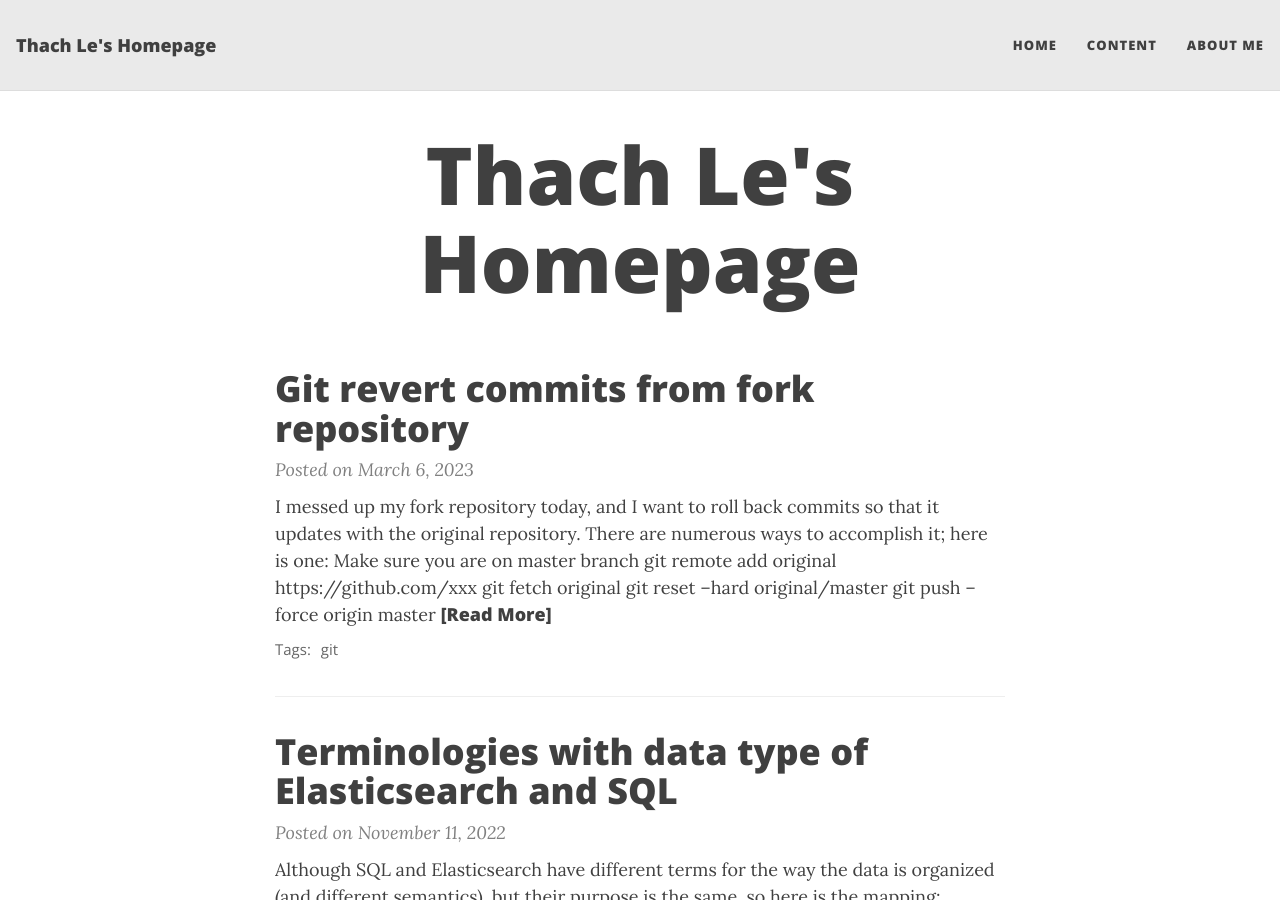
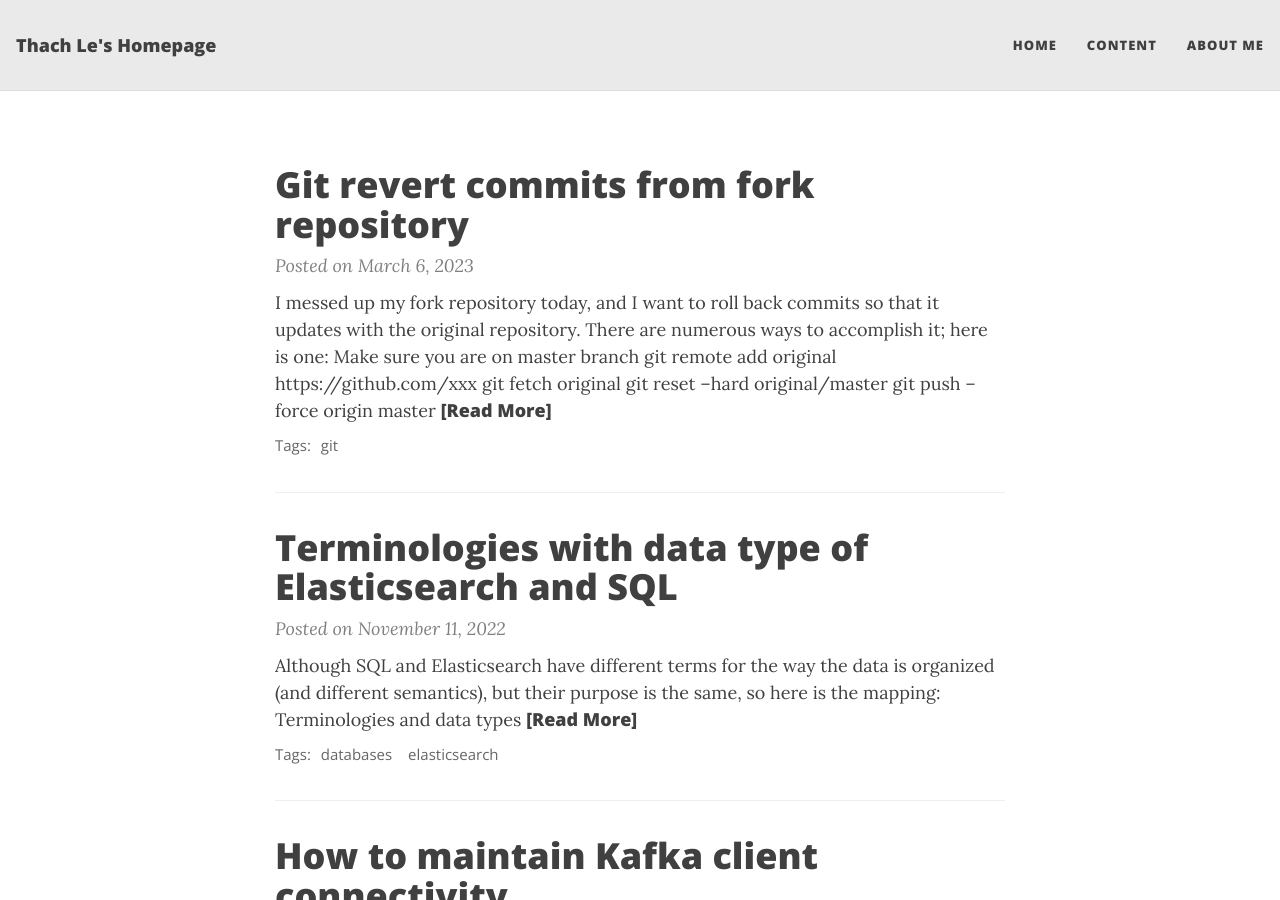
Before and after one commit to thachlp/thachlp.github.io, a Jekyll site: the page built from index.html, in a window 1280 px wide and 900 px high. Built offline with Jekyll 4.4.1, drawn with Linux system fonts in a browser that asks for light colours; nearby versions of some CDN libraries; the list of posts is cut into pages by our own code.

Commit message:
Update index.html

```diff
--- a/index.html
+++ b/index.html
@@ -1,4 +1,3 @@
 ---
 layout: home
-title: Thach Le's Homepage
 ---
```
